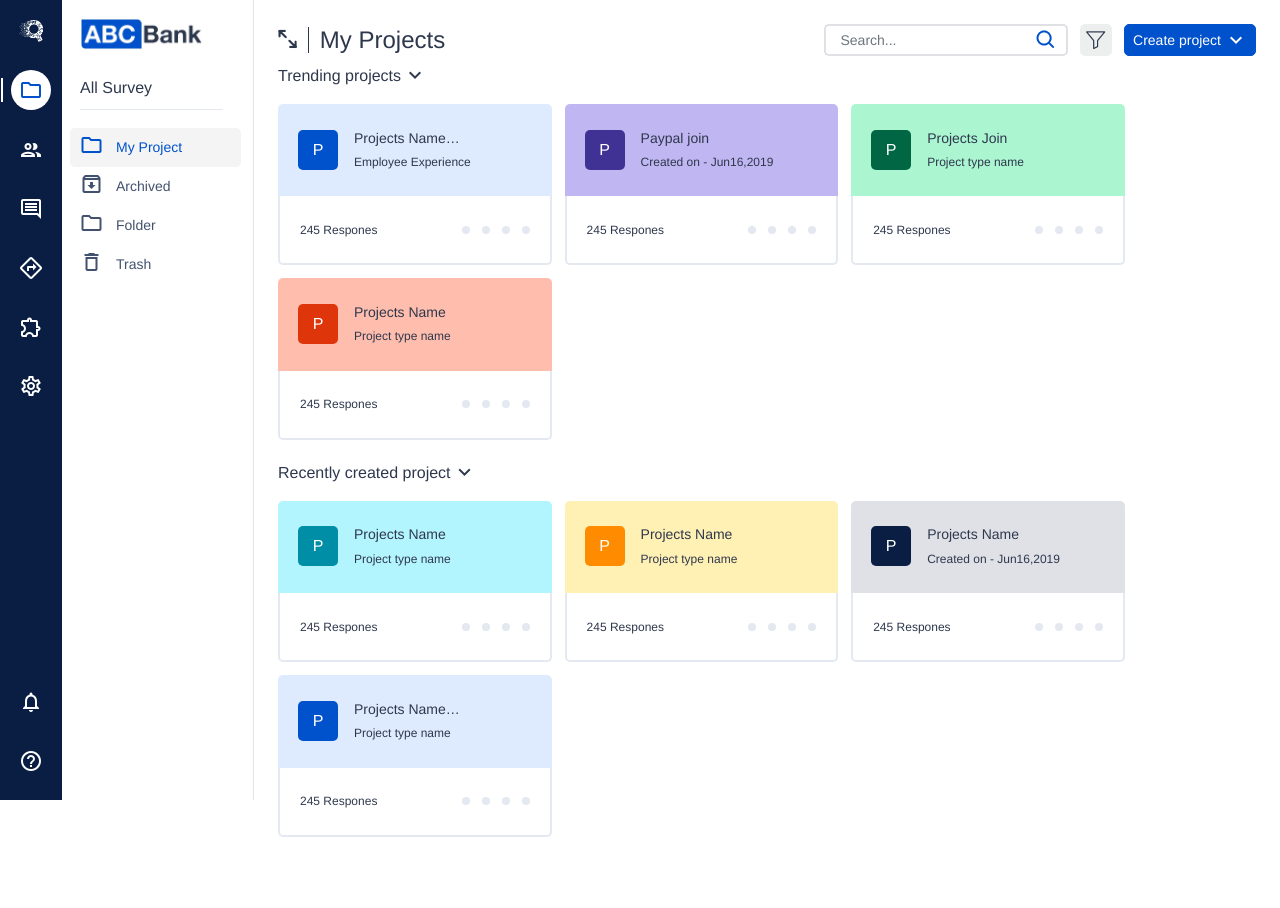
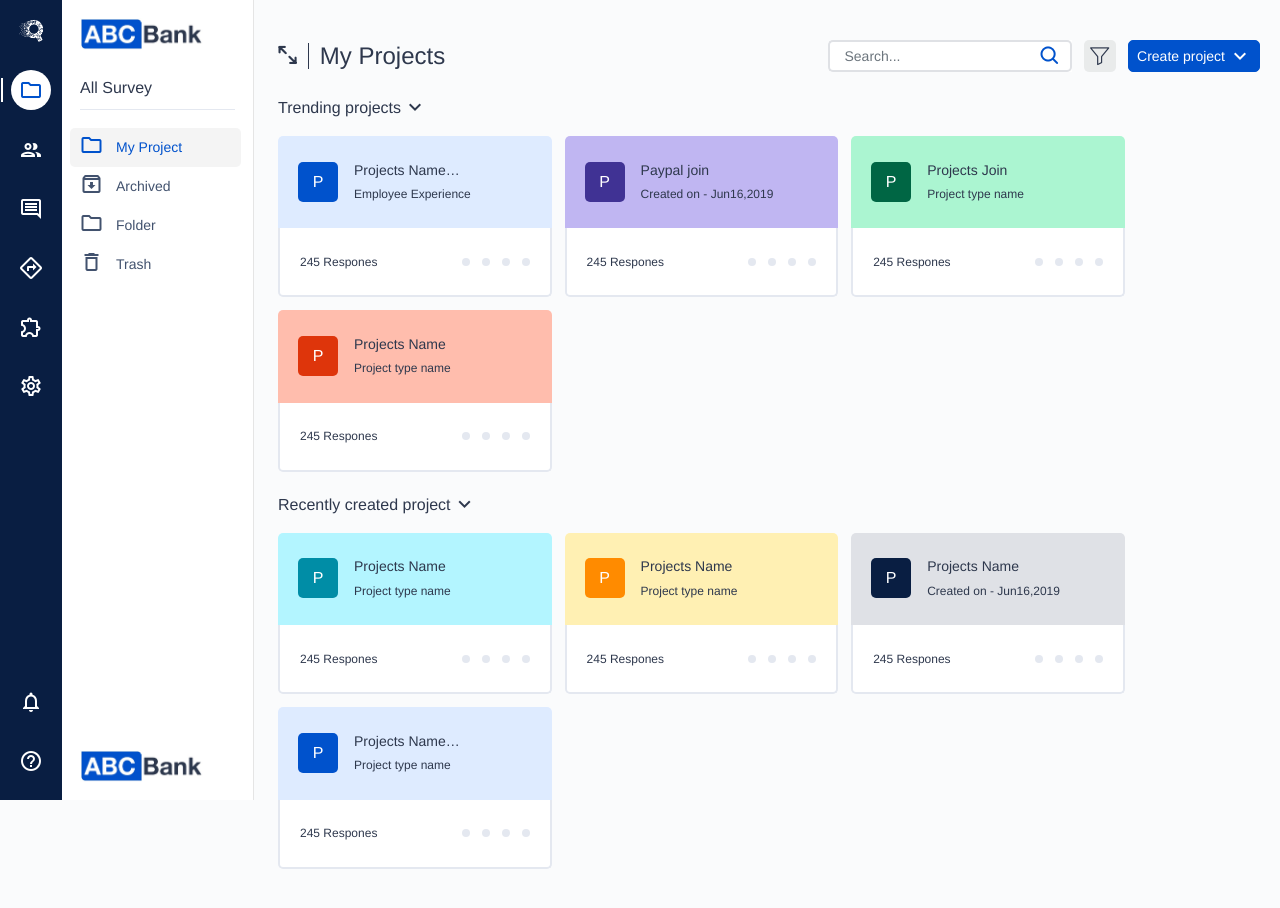
Before and after one commit to link2pk/ABCBank, a website: page index.html in a window 1280 px wide. Before the commit the page ends 882 px from the top, so only its background shows below. Drawn offline with Linux system fonts and the light colour scheme.

Commit message:
html done

```diff
--- a/assets/scss/_custom.scss
+++ b/assets/scss/_custom.scss
@@ -60,6 +60,10 @@ html {
     &.form-control {
         padding-left: 14px;
         min-width: 182px;
+    }
+
+    +.input-group-append {
+        background-color: #fff;
     }
 }
 
@@ -389,21 +393,33 @@ html {
     }
 }
 
-.main {
-    padding: 20px;
-    padding-left: 274px;
-
-    @include media-breakpoint-up(lg) {
-        padding: 24px;
-        padding-left: 278px;
-
+@media screen and (min-height:900px) {
+    .main-nav-ul-2 {
+        margin-bottom: 80px;
     }
 }
 
+
+.main {
+    background-color: #FAFBFC;
+    padding: 40px 20px 40px 274px;
+
+
+    @include media-breakpoint-up(lg) {
+
+        padding: 40px 20px 40px 278px;
+    }
+}
+
+.sub-nav-logo {
+    padding: 18px;
+
+}
+
+
+
 .sub-nav {
-    header {
-        padding: 18px;
-    }
+
 
     .nav {
         margin-left: 8px;
@@ -416,6 +432,10 @@ html {
     .nav-link {
         position: relative;
         padding: 9px 10px 9px 46px;
+
+        &:hover {
+            color: var(--primary);
+        }
     }
 
     .icon {
--- a/assets/scss/_dashboard.scss
+++ b/assets/scss/_dashboard.scss
@@ -12,12 +12,16 @@
   padding: 0;
   /* Height of navbar */
   box-shadow: inset -1px 0 0 rgba(0, 0, 0, .1);
-
+  background-color: #fff;
   width: 254px;
   display: flex;
+
 }
 
 .sidebar-sticky {
+  display: flex;
+  justify-content: space-between;
+  flex-direction: column;
   position: relative;
   top: 0;
   height: 100vh;
@@ -64,6 +68,7 @@
   padding-bottom: 12px;
   margin-top: 28px;
   margin-bottom: 0;
+  width: 155px;
 }
 
 /*
--- a/index.html
+++ b/index.html
@@ -25,7 +25,7 @@
             <li><a href="#" class="icon icon-extensions"> </a></li>
             <li><a href="#" class="icon icon-settings"> </a></li>
           </ul>
-          <ul class="main-nav-ul">
+          <ul class="main-nav-ul main-nav-ul-2">
             <li><a href="#" class="icon icon-notifications"> </a></li>
             <li><a href="#" class="icon icon-help"> </a></li>
           </ul>
@@ -33,7 +33,8 @@
 
         <nav class=" sub-nav ">
           <div class="sidebar-sticky">
-            <header>
+            <div>
+                <header class="sub-nav-logo">
                     <a href="#!">
                       <img
                         src="assets/img/abcbank-logo.jpg"
@@ -72,12 +73,23 @@
                     </li>
                   </ul>
             </div>
+
+            <footer class="sub-nav-logo">
+                <a href="#!">
+                    <img
+                      src="assets/img/abcbank-logo.jpg"
+                      alt="abcbank logo"
+                      width="123"
+                    />
+                  </a>
+            </footer>
+          </div>
         </nav>
       </aside>
 
       <main role="main" class=" main">
         <header
-          class="d-flex justify-content-between flex-wrap flex-md-nowrap align-items-center "
+          class="d-flex justify-content-between flex-wrap flex-md-nowrap align-items-center mb-3"
         >
           <h1 class="h4">
             <span class="icon icon-maximize my-projects-maximize"></span> My
```
Also changed, not shown: assets/css/app.css. Lines whose indentation alone changed are shown as unchanged.
